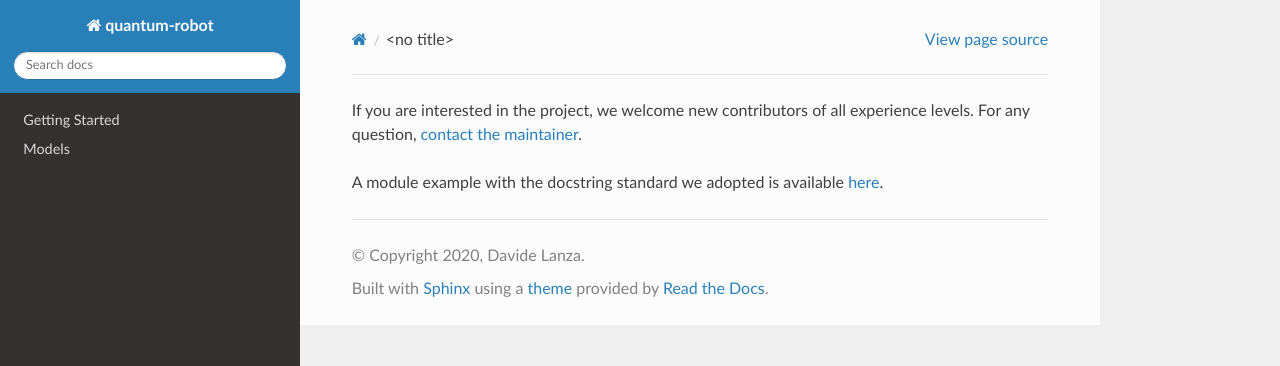
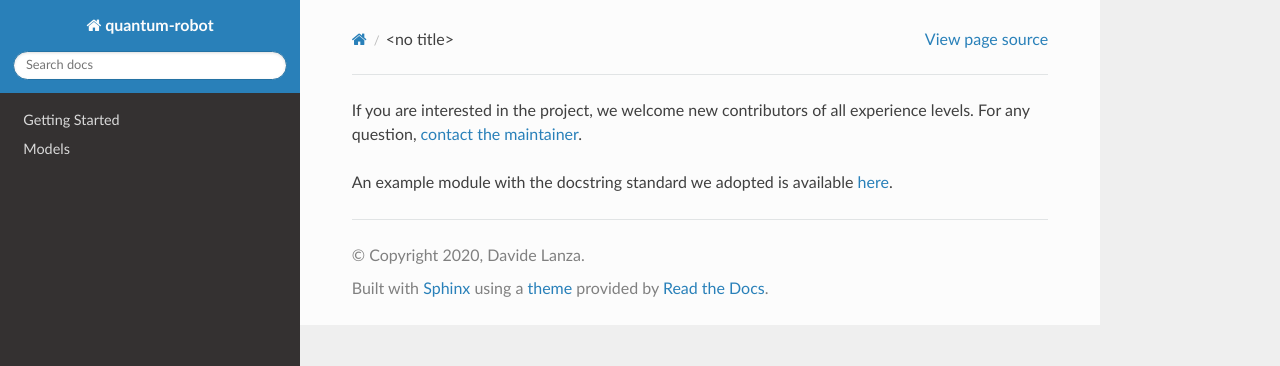
Before and after one commit to Davidelanz/quantum-robot, a Sphinx documentation site: the page built from docs/modules/contributing.rst, in a window 1280 px wide. Shown: the top 366 px of the page. Built offline with Sphinx 7.4.7 and the Read the Docs theme 2.0.0, drawn with Linux system fonts in a browser that asks for light colours.

```diff
--- a/docs/README.rst
+++ b/docs/README.rst
@@ -93,7 +93,7 @@ source directory (you will need to have ``pytest`` installed):
     pytest qrobot
 
 
-See also the `Getting Started <http://www.quantum-robot.org/docs/getting_started.html>`_.
+See also the `Getting Started <http://www.quantum-robot.org/docs/getting_started.html>`__
 guide.
 
 
@@ -117,7 +117,7 @@ If you are interested in the project, we welcome new contributors
 of all experience levels.
 For any question, `contact the maintainer <mailto:davidel96@hotmail.it>`_.
 
-A module example with the docstring standard we adopted is available
+An example module with the docstring standard we adopted is available
 `here <https://github.com/Davidelanz/quantum-robot/blob/master/docs/example/qrobot_doc.py>`_.
 
 Citing `↑ <#contents>`__
--- a/docs/modules/contributing.rst
+++ b/docs/modules/contributing.rst
@@ -3,5 +3,5 @@ If you are interested in the project, we welcome new contributors
 of all experience levels.
 For any question, `contact the maintainer <mailto:davidel96@hotmail.it>`_.
 
-A module example with the docstring standard we adopted is available
+An example module with the docstring standard we adopted is available
 `here <https://github.com/Davidelanz/quantum-robot/blob/master/docs/example/qrobot_doc.py>`_.
--- a/docs/readme_export.py
+++ b/docs/readme_export.py
@@ -50,7 +50,7 @@ Install\ `↑ <#contents>`__
 append_file("modules/install.rst")
 
 append_string("""
-See also the `Getting Started <http://www.quantum-robot.org/docs/getting_started.html>`_.
+See also the `Getting Started <http://www.quantum-robot.org/docs/getting_started.html>`__
 guide.
 
 """)
```
Also changed, not shown: docs/README_PYPI.md (+2 -2 lines), setup.py (+4 -10 lines).
